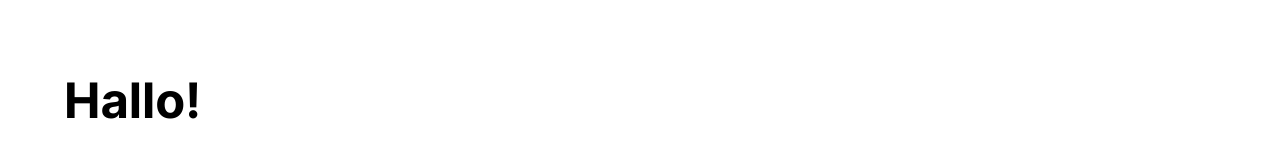
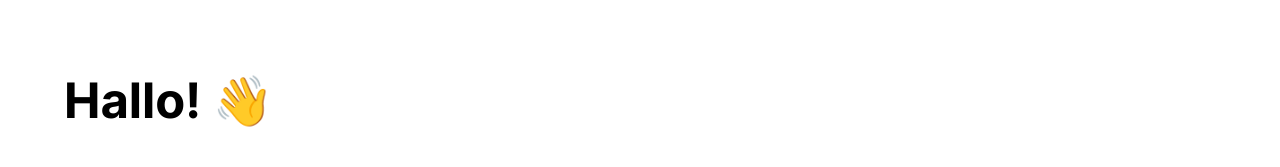
Before and after one commit to MClaass/mclaass, a plain HTML site: page index.html in a window 1280 px wide. Shown: the top 167 px of the page. Drawn offline with Linux system fonts and the light colour scheme.

Commit message:
add emoji to heading

```diff
--- a/index.html
+++ b/index.html
@@ -14,7 +14,7 @@
 </head>
 <body>
     <section class="main">
-        <h1>Hallo!</h1>
+        <h1>Hallo! 👋</h1>
         <p>
             Ik ben Marieke Claassens, <br />
             freelance frontend developer met ruime ervaring in het opzetten en beheren van frontend webapplicaties.
```
